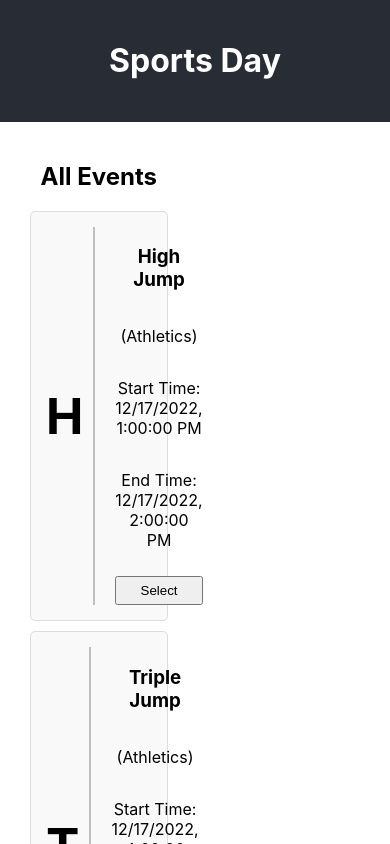
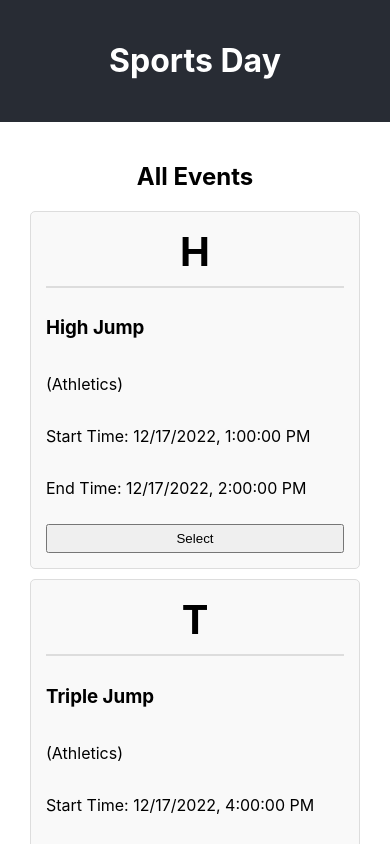
Before and after one commit to PraveenKumar246/sports_day, a React (Create React App) app: page / in a window 390 px wide. Shown: the top 844 px of the page. Built offline with nearby package versions, Linux system fonts and the light colour scheme.

Commit message:
responsiveness added

```diff
--- a/src/App.css
+++ b/src/App.css
@@ -73,3 +73,39 @@ main {
 .event-card.disabled button {
   cursor: not-allowed;
 }
+
+@media (max-width: 768px) {
+  main {
+    flex-direction: column;
+    align-items: center;
+  }
+
+  .event-list {
+    flex-direction: column;
+  }
+
+  .available-events, .selected-events {
+    width: 100%;
+  }
+
+  .event-card, .selected-event-card {
+    flex-direction: column;
+    text-align: left;
+  }
+
+  .event-card-left {
+    border-right: none;
+    border-bottom: 2px solid #ddd; /* Adjust border for mobile */
+    padding-right: 0;
+    padding-bottom: 10px; /* Add padding for better spacing */
+  }
+
+  .event-initial {
+    font-size: 40px; /* Adjust size for mobile */
+  }
+
+  .event-card-right {
+    padding-left: 0;
+    padding-top: 10px; /* Add padding for better spacing */
+  }
+}
```
